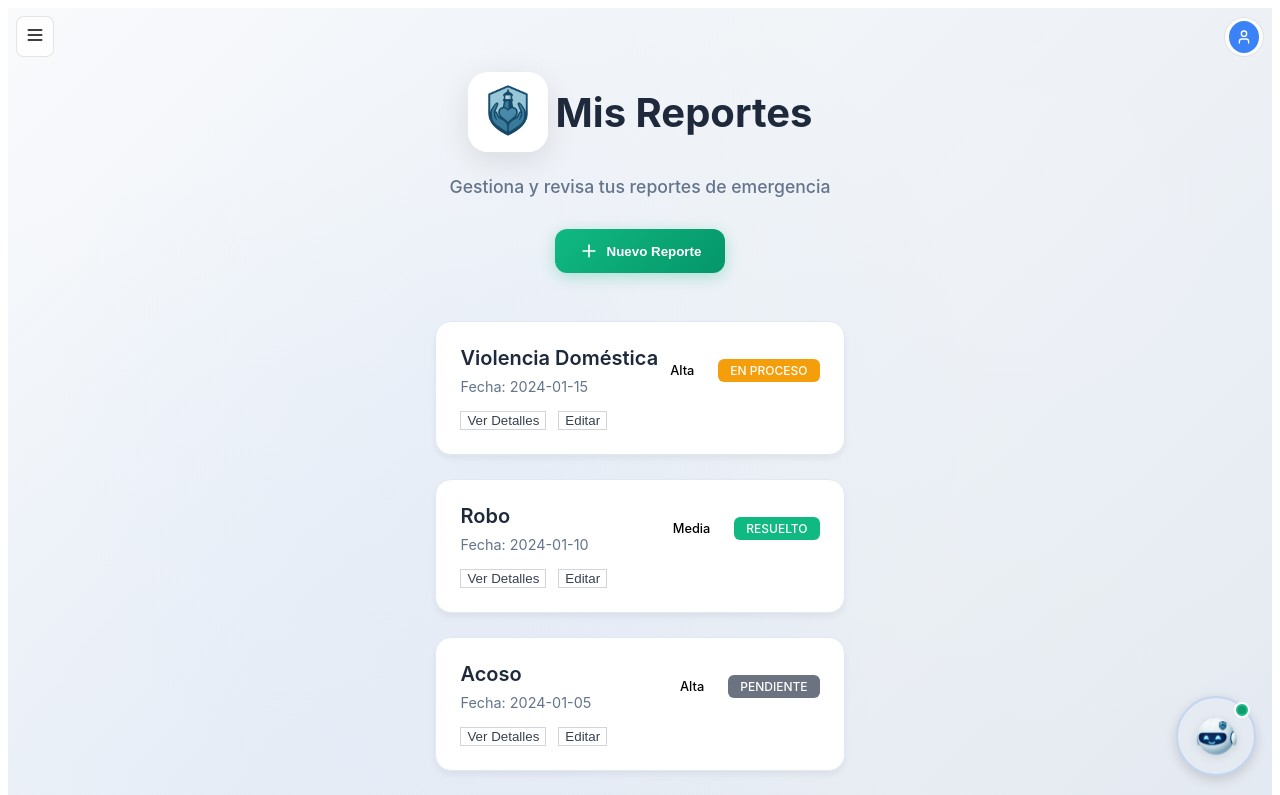
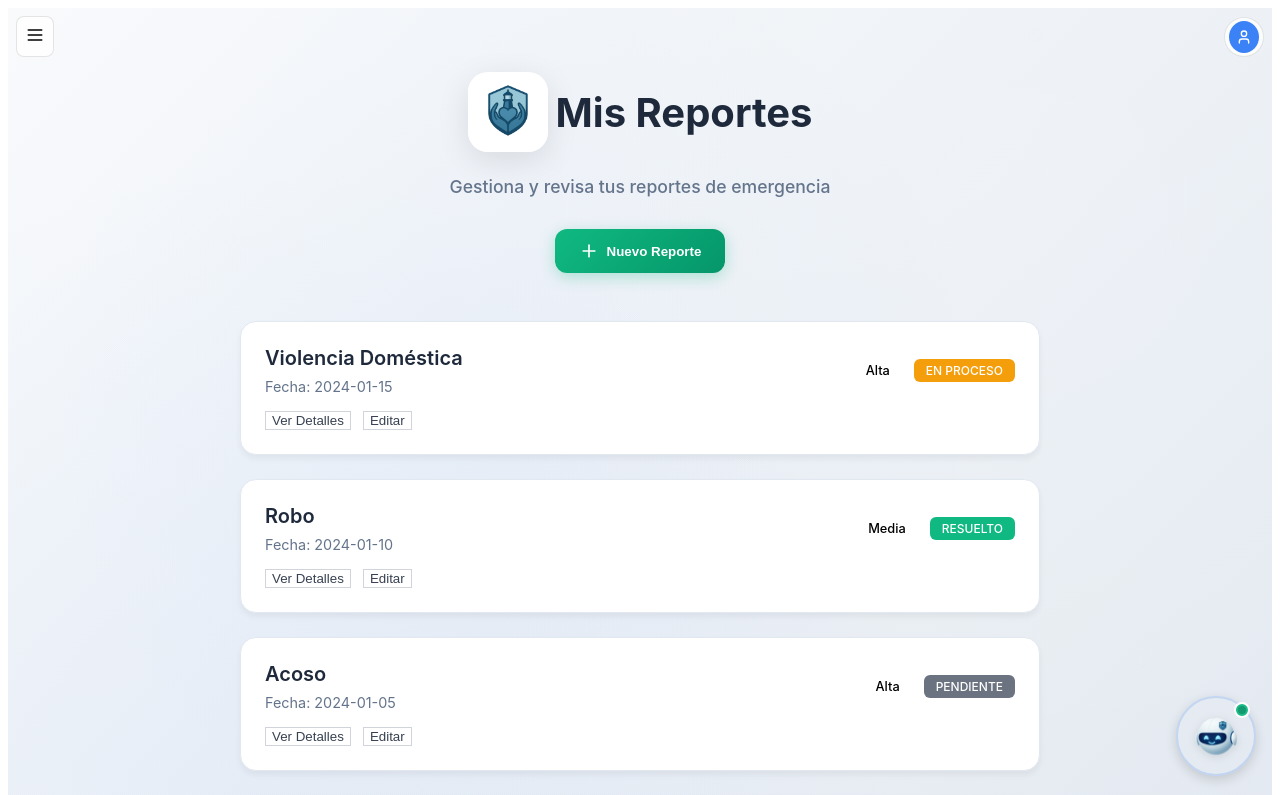
Before and after one commit to CatheArias05/Demo-BeaconHelp, a React (Vite) app: page /reports in a window 1280 px wide. Shown: the top 795 px of the page. Built offline with nearby package versions, Linux system fonts and the light colour scheme.

Commit message:
Modificación anchor de los contenedores de mis reportes

```diff
--- a/src/styles/Location.css
+++ b/src/styles/Location.css
@@ -664,8 +664,23 @@
 
 /* Responsive Design */
 @media (max-width: 1024px) {
-  .locations-grid {
-    grid-template-columns: 1fr;
+  /* Cambiar el breakpoint de 1024px a 768px */
+  @media (max-width: 768px) {
+    .locations-grid {
+      grid-template-columns: 1fr;
+    }
+
+    .map-section {
+      position: static;
+    }
+  }
+
+  /* Mantener el grid de 2 columnas para pantallas medianas */
+  @media (min-width: 769px) and (max-width: 1200px) {
+    .locations-grid {
+      grid-template-columns: 1fr 350px; /* Reducir un poco el ancho del mapa */
+      gap: 1.5rem;
+    }
   }
 
   .map-section {
--- a/src/styles/Reports.css
+++ b/src/styles/Reports.css
@@ -76,9 +76,9 @@
 }
 
 .reports-content {
-  padding: 2rem;
-  max-width: 800px;
-  margin: 0 auto;
+  padding: 2rem 0;
+  max-width: none;
+  margin: 0;
 }
 
 .reports-header {
```
